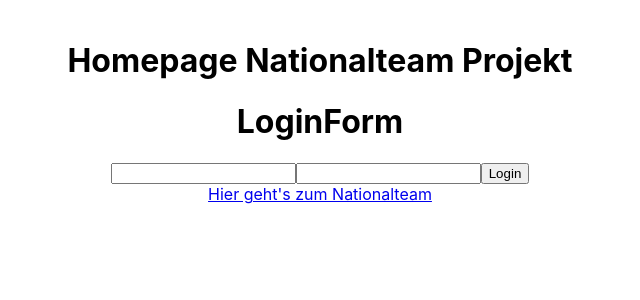
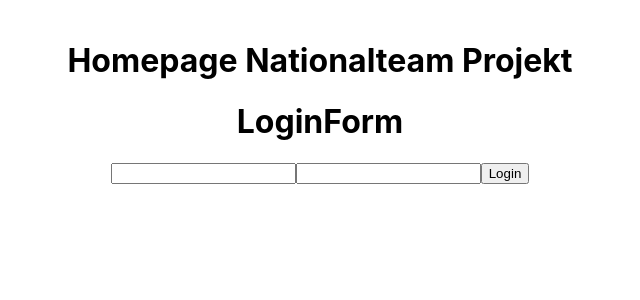
Before and after one commit to FBW-W21-d03/nationalteam-frontend, a React (Create React App) app: page / in a window 1280 px wide. Shown: the top 300 px of the page, without its empty margins (320-960 px from the left). Built offline with nearby package versions, Linux system fonts and the light colour scheme.

Commit message:
added login function

```diff
--- a/src/App.js
+++ b/src/App.js
@@ -2,13 +2,19 @@ import "./App.css";
 import axios from "axios";
 import { Link } from "react-router-dom";
 import { LoginForm } from "./components/LoginForm";
+import { useUser } from "./context/UserContext";
 
 function App() {
+  const { token } = useUser();
+  console.log(token);
   return (
     <div className="App">
       <h1>Homepage Nationalteam Projekt</h1>
-      <LoginForm />
-      <Link to="/nationalteam">Hier geht's zum Nationalteam</Link>
+      {token ? (
+        <Link to="/nationalteam">Hier geht's zum Nationalteam</Link>
+      ) : (
+        <LoginForm />
+      )}
     </div>
   );
 }
--- a/src/components/LoginForm.jsx
+++ b/src/components/LoginForm.jsx
@@ -1,6 +1,8 @@
 import { useState } from "react";
+import { useUser } from "../context/UserContext";
 
 export const LoginForm = () => {
+  const { signIn } = useUser();
   const [email, setEmail] = useState("");
   const [password, setPassword] = useState("");
   return (
@@ -23,7 +25,8 @@ export const LoginForm = () => {
         />
         <button
           onClick={() => {
-            console.log(email, password);
+            // console.log(email, password);
+            signIn(email, password);
           }}
         >
           Login
--- /dev/null
+++ b/src/context/UserContext.js
@@ -0,0 +1,50 @@
+import { useState, useEffect, useContext, createContext } from "react";
+import axios from "axios";
+
+const UserContext = createContext();
+
+export const UserContextProvider = ({ children }) => {
+  const [token, setToken] = useState(() => {
+    const token = localStorage.getItem("token");
+    return token || null;
+  });
+
+  useEffect(() => {
+    if (token) {
+      localStorage.setItem("token", token);
+    } else {
+      localStorage.removeItem("token");
+    }
+  }, [token]);
+
+  const signIn = async (email, password) => {
+    try {
+      const response = await axios.post(
+        `${process.env.REACT_APP_API_HOST}/users/signin`,
+        {
+          email,
+          password,
+        }
+      );
+      const { token } = response.data;
+      setToken(token);
+    } catch (err) {
+      console.log(err);
+    }
+  };
+
+  return (
+    <UserContext.Provider
+      value={{
+        token,
+        signIn,
+      }}
+    >
+      {children}
+    </UserContext.Provider>
+  );
+};
+
+export const useUser = () => {
+  return useContext(UserContext);
+};
--- a/src/index.js
+++ b/src/index.js
@@ -2,6 +2,7 @@ import React from "react";
 import ReactDOM from "react-dom/client";
 import "./index.css";
 import App from "./App";
+import { UserContextProvider } from "./context/UserContext";
 // 1.) BrowserRouter, Routes und Route
 // importieren
 import { BrowserRouter, Routes, Route } from "react-router-dom";
@@ -11,6 +12,7 @@ const root = ReactDOM.createRoot(document.getElementById("root"));
 root.render(
   <React.StrictMode>
     {/* 2.) App in BrowserRouter schachteln */}
+    <UserContextProvider>
       <BrowserRouter>
         {/* 3.) App in Routes schachteln */}
         <Routes>
@@ -18,5 +20,6 @@ root.render(
           <Route path="/nationalteam" element={<PlayerList />} />
         </Routes>
       </BrowserRouter>
+    </UserContextProvider>
   </React.StrictMode>
 );
```
Lines whose indentation alone changed are shown as unchanged.
